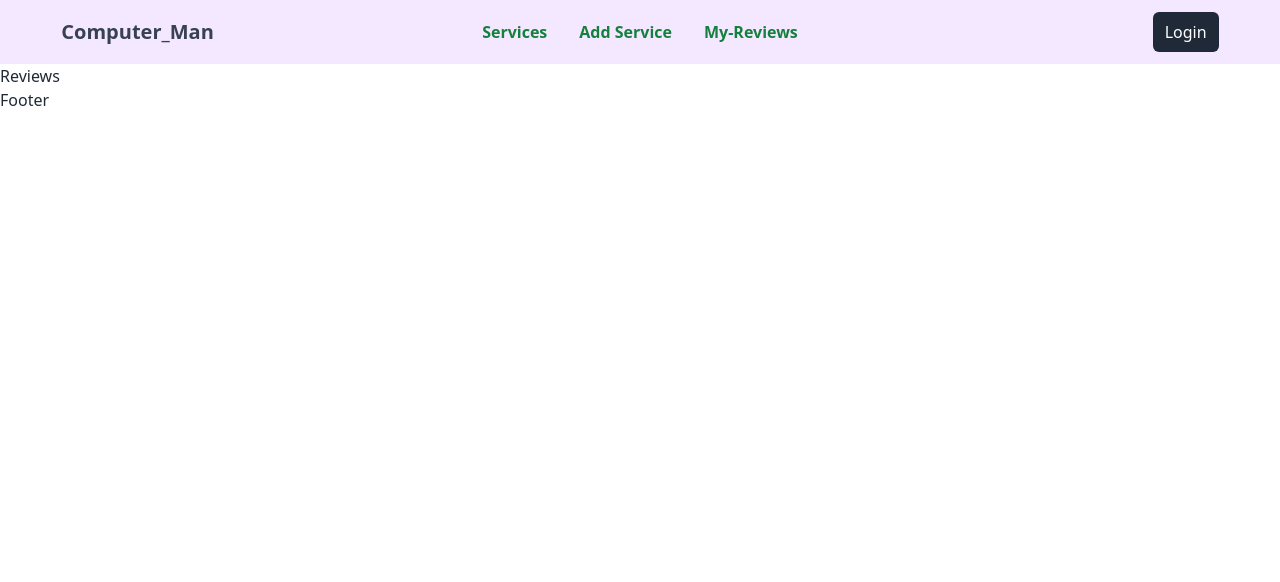
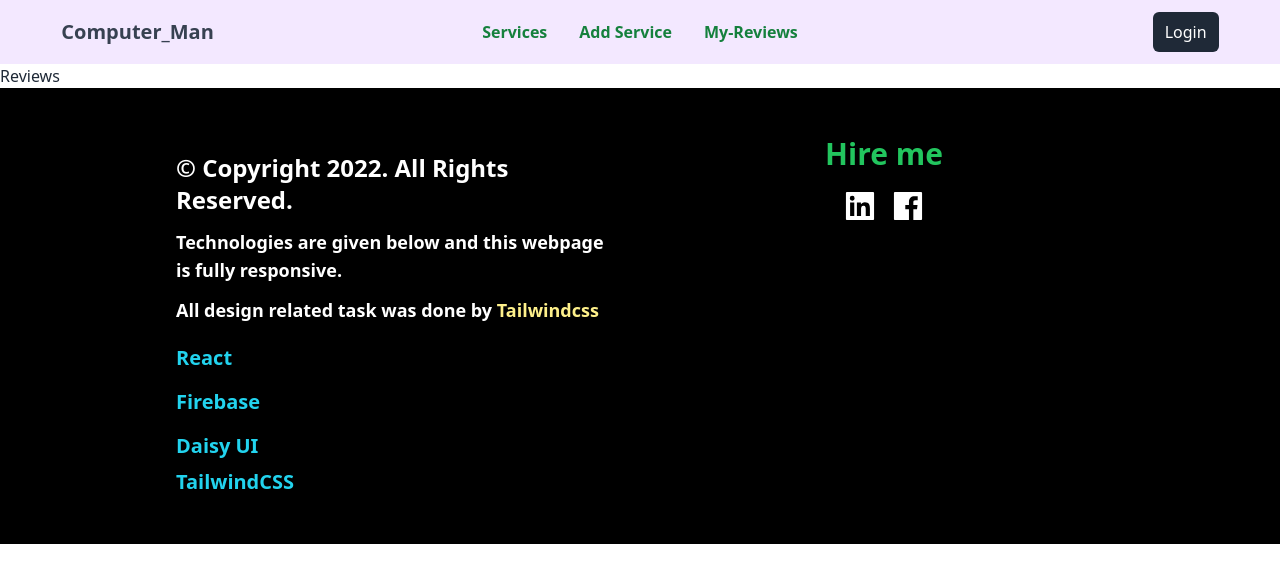
Before and after one commit to Bekon0700/computer-man-frontend, a React (Vite) app: page /reviews in a window 1280 px wide. Shown: the top 582 px of the page. Built offline with nearby package versions, Linux system fonts and the light colour scheme.

Commit message:
services page added

```diff
--- a/package.json
+++ b/package.json
@@ -12,6 +12,7 @@
     "daisyui": "^2.38.1",
     "react": "^18.2.0",
     "react-dom": "^18.2.0",
+    "react-icons": "^4.6.0",
     "react-photo-view": "^1.2.2",
     "react-router-dom": "^6.4.3"
   },
--- a/src/App.jsx
+++ b/src/App.jsx
@@ -2,6 +2,7 @@ import { createBrowserRouter, RouterProvider } from 'react-router-dom'
 import Main from './components/layout/Main'
 import Home from './pages/home/Home'
 import Services from './pages/services/Services'
+import Service from './pages/service/Service'
 import Reviews from './pages/reviews/Reviews'
 import AddService from './pages/add-service/AddService'
 
@@ -27,7 +28,17 @@ const router = createBrowserRouter([
           },
           {
               path: 'services',
+              loader: async () => {
+                return fetch('https://computer-man-backend.vercel.app/api/v1/services')
+              },
               element: <Services />
+          },
+          {
+              path: 'service/:id',
+              loader: async ({params}) => {
+                return fetch(`https://computer-man-backend.vercel.app/api/v1/services/${params.id}`)
+              },
+              element: <Service />
           },
           {
               path: 'reviews',
--- a/src/components/banner/Banner.jsx
+++ b/src/components/banner/Banner.jsx
@@ -9,7 +9,7 @@ const Banner = () => {
                     <div className="flex flex-col lg:flex-row items-center justify-between">
                         <h2 className="text-center text-6xl tracking-tighter font-bold">1 Year Free Service
                         </h2>
-                        <Link to='/services' rel="noreferrer noopener" className="px-5 mt-4 lg:mt-0 py-3 rounded-md border font-semibold bg-orange-400 text-gray-900 dark:border-gray-400">Get Service Now</Link>
+                        <Link to='/services' rel="noreferrer noopener" className="px-5 mt-4 lg:mt-0 py-3 rounded-md border font-semibold bg-orange-400 text-gray-100 dark:border-gray-400">Get Service Now</Link>
                     </div>
                 </div>
             </div>
--- a/src/components/footer/Footer.jsx
+++ b/src/components/footer/Footer.jsx
@@ -1,8 +1,31 @@
 import React from 'react'
-
+import { AiFillLinkedin, AiFillFacebook } from "react-icons/ai";
 const Footer = () => {
   return (
-    <div>Footer</div>
+    <div>
+      <footer className="bg-black text-white py-12 pb-24 lg:pb-8">
+        <div className="w-11/12 lg:w-3/4 mx-auto grid grid-cols-1 lg:grid-cols-2 gap-4">
+          <div className="text-lg font-semibold flex flex-col gap-3 p-4">
+            <p className="text-2xl">© Copyright 2022. All Rights Reserved.</p>
+            <p>Technologies are given below and this webpage is fully responsive.</p>
+            <p>All design related task was done by <span className="text-yellow-200">Tailwindcss</span></p>
+            <div className="font-crimson-text text-xl font-bold text-cyan-400 ">
+              <p className=" hover:border-l-4 hover:pl-5 py-2">React</p>
+              <p className=" hover:border-l-4 hover:pl-5 py-2">Firebase</p>
+              <p className=" hover:border-l-4 hover:pl-5 py-2">Daisy UI</p>
+              <p className="inline hover:border-l-4 hover:pl-5 py-2">TailwindCSS</p>
+            </div>
+          </div>
+          <div className="flex flex-col justify-start items-center gap-4">
+            <p className="text-3xl font-semibold text-green-500">Hire me</p>
+            <div className="flex items-center gap-3 text-4xl">
+              <a href="https://www.linkedin.com/in/bekon0700/" target='_blank' rel="noopener noreferrer"><AiFillLinkedin /></a>
+              <a href="https://www.facebook.com/Bekon070/" target='_blank' rel="noopener noreferrer"><AiFillFacebook /></a>
+            </div>
+          </div>
+        </div>
+      </footer>
+    </div>
   )
 }
 
--- a/src/components/nav-bar/NavBar.jsx
+++ b/src/components/nav-bar/NavBar.jsx
@@ -10,9 +10,10 @@ const NavBar = () => {
                         <label tabIndex={0} className="btn btn-ghost lg:hidden">
                             <svg xmlns="http://www.w3.org/2000/svg" className="h-5 w-5" fill="none" viewBox="0 0 24 24" stroke="currentColor"><path strokeLinecap="round" strokeLinejoin="round" strokeWidth="2" d="M4 6h16M4 12h8m-8 6h16" /></svg>
                         </label>
-                        <ul tabIndex={0} className="menu menu-compact dropdown-content mt-3 p-2 shadow bg-base-100 rounded-box w-52">
-                            <li><Link to='/services'>Service</Link></li>
-                            <li><Link to='/services'>Service</Link></li>
+                        <ul tabIndex={0} className="menu menu-compact dropdown-content mt-3 p-2 shadow font-semibold bg-base-100 rounded-box w-52">
+                            <li><Link to='/services'>Services</Link></li>
+                            <li><Link to='/add-service'>Add Service</Link></li>
+                            <li><Link to='/reviews'>My-Reviews</Link></li>
                         </ul>
                     </div>
                     <Link to='/' className="text-lg lg:text-xl font-semibold text-gray-700">Computer_Man</Link>
--- a/src/components/service-card/ServiceCard.jsx
+++ b/src/components/service-card/ServiceCard.jsx
@@ -8,7 +8,10 @@ const ServiceCard = ({ data }) => {
     return (
         <div className='flex flex-col justify-between gap-8 border rounded-md'>
             <div className='flex flex-col gap-3'>
-                <PhotoProvider>
+                <PhotoProvider
+                speed={() => 800}
+                easing={(type) => (type === 2 ? 'cubic-bezier(0.36, 0, 0.66, -0.56)' : 'cubic-bezier(0.34, 1.56, 0.64, 1)')}
+              >
                     <div className="foo">
                         <PhotoView src={thumbnail}>
                         <img src={thumbnail} alt={serviceName} className='h-96 w-full rounded-t-md' />
@@ -25,7 +28,7 @@ const ServiceCard = ({ data }) => {
             <div className='flex flex-col gap-3'>
                 <p className='truncate px-3'>{description}</p>
                 <p className='pl-3 text-lg font-semibold'>Rating: {rating}</p>
-                <Link to={`/serivce/${_id}`} className='text-center py-2 bg-blue-400 text-lg text-white font-semibold rounded-b-md'>View Details</Link>
+                <Link to={`/service/${_id}`} className='text-center py-2 bg-blue-500 hover:bg-green-600 text-lg text-white font-semibold rounded-b-md'>View Details</Link>
             </div>
         </div>
     )
--- /dev/null
+++ b/src/components/service-detail/ServiceDetails.jsx
@@ -0,0 +1,9 @@
+import React from 'react'
+
+const ServiceDetails = () => {
+  return (
+    <div>ServiceDetails</div>
+  )
+}
+
+export default ServiceDetails
--- /dev/null
+++ b/src/hooks/useTitle.js
@@ -0,0 +1,9 @@
+import { useEffect } from "react"
+
+const useTitle = title => {
+    useEffect(() => {
+        document.title = `${title} | Computer-Man, An excellent computer service center`;
+    }, [title])
+};
+
+export default useTitle;
--- a/src/pages/home/Home.jsx
+++ b/src/pages/home/Home.jsx
@@ -1,21 +1,26 @@
 import React from 'react'
-import { useLoaderData } from 'react-router-dom'
+import { Link, useLoaderData } from 'react-router-dom'
 import Banner from '../../components/banner/Banner'
 import Hero from '../../components/hero/Hero'
 import ServiceCard from '../../components/service-card/ServiceCard'
 import Timeline from '../../components/timeline/Timeline'
+import useTitle from '../../hooks/useTitle'
 
 const Home = () => {
   const {services} = useLoaderData()
+  useTitle('Home')
   return (
     <div>
       <Hero />
       <div className='flex flex-col gap-12'>
         <p className='text-center font-semibold text-3xl'>Our Top Services</p>
-        <div className='w-11/12 lg:w-4/5 mx-auto grid grid-cols-1 lg:grid-cols-3 gap-4'>
+        <div className='w-11/12 lg:w-10/12 mx-auto grid grid-cols-1 lg:grid-cols-3 gap-4'>
           {
             services.map(el => <ServiceCard key={el._id} data={el} />)
           }
+        </div>
+        <div className='flex justify-center items-center'>
+        <Link to='/services' className='bg-black hover:bg-gray-700 text-white text-center font-semibold py-2 px-4 rounded-md'>See All</Link>
         </div>
       </div>
       <div className='border my-16'>
--- a/src/pages/service/Service.jsx
+++ b/src/pages/service/Service.jsx
@@ -1,8 +1,13 @@
 import React from 'react'
+import { useLoaderData } from 'react-router-dom'
 
 const Service = () => {
+  const {service} = useLoaderData()
+  console.log(service)
   return (
-    <div>Service</div>
+    <div>
+      service
+    </div>
   )
 }
 
--- a/src/pages/services/Services.jsx
+++ b/src/pages/services/Services.jsx
@@ -1,8 +1,22 @@
 import React from 'react'
+import { useLoaderData } from 'react-router-dom'
+import ServiceCard from '../../components/service-card/ServiceCard'
+import useTitle from '../../hooks/useTitle'
 
 const Services = () => {
+  const {services} = useLoaderData()
+  useTitle('Services')
   return (
-    <div>Services</div>
+    <div className='py-24'>
+      <div className='flex flex-col gap-12'>
+        <p className='text-center font-semibold text-3xl'>Our Top Services</p>
+        <div className='w-11/12 lg:w-10/12 mx-auto grid grid-cols-1 lg:grid-cols-3 gap-6'>
+          {
+            services.map(el => <ServiceCard key={el._id} data={el} />)
+          }
+        </div>
+      </div>
+    </div>
   )
 }
 
```
Also changed, not shown: 1 other file (tests, documents, lock files or other folders).
